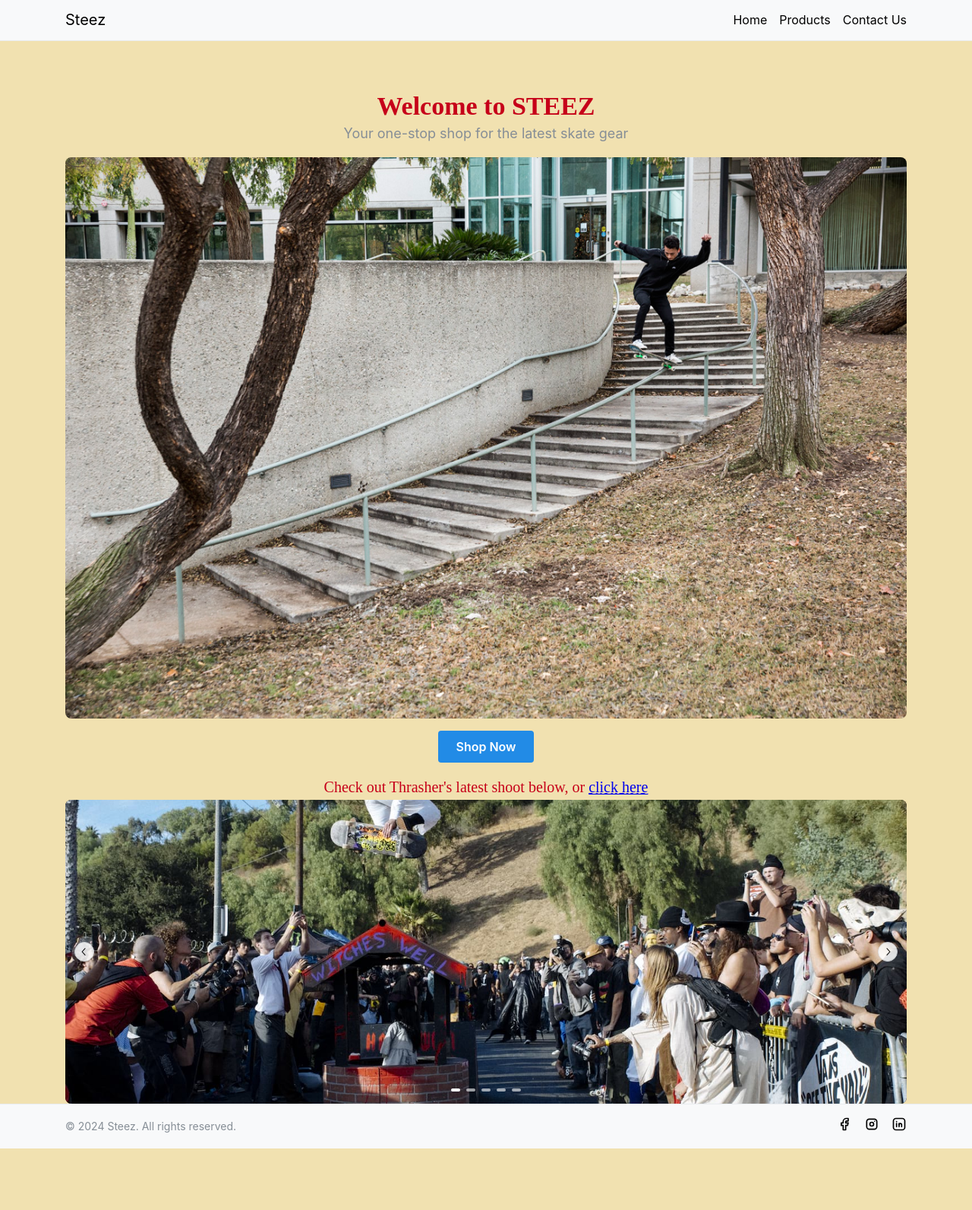
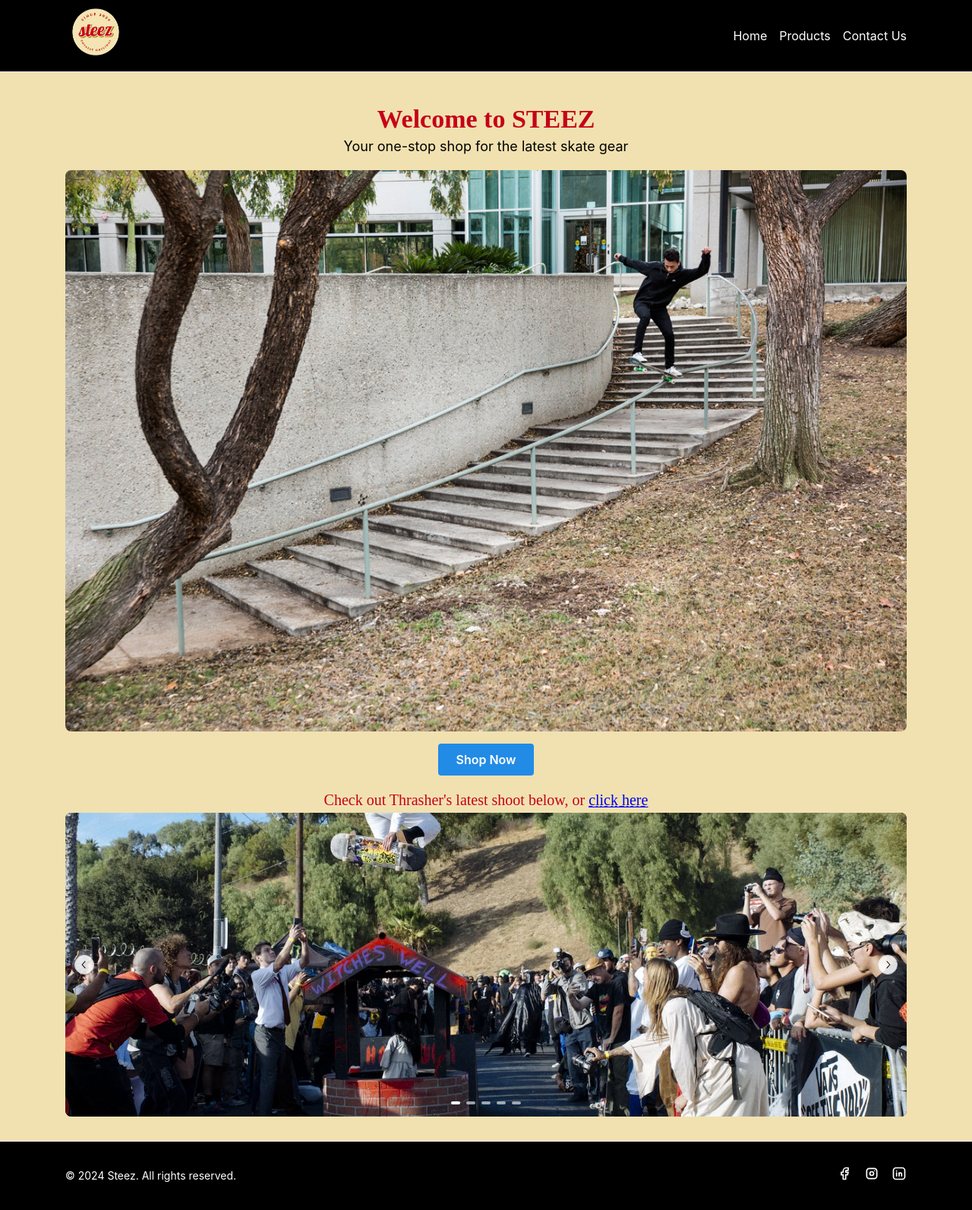
Before and after one commit to efr-en/Ecommercev2R2H, a React (Vite) app: page / in a window 1280 px wide. Shown: the whole page at 76% size. Before the commit the page ends 1512 px from the top, so only its background shows below. Built offline with nearby package versions, Linux system fonts and the light colour scheme; a web font is replaced by a local one.

Commit message:
Doing more css and styling tweaks across the entire site. Added my steez logo from my other site.

```diff
--- a/src/components/Footer.jsx
+++ b/src/components/Footer.jsx
@@ -3,23 +3,23 @@
 
 const FooterComponent = () => {
     return (
-    <div style={{ backgroundColor: "#f8f9fa", padding: "1rem 0", borderTop: "1px solid #e9ecef" }}>
+    <div style={{ backgroundColor: "black", padding: "2rem 0", borderTop: "1px solid #e9ecef", marginTop: "2rem" }}>
     <Container size="lg">
       <Flex justify="space-between" align="center">
         {/* Copyright Text */}
-        <Text size="sm" color="dimmed">
+        <Text size="sm" color="white">
           © 2024 Steez. All rights reserved.
         </Text>
 
         {/* Social Media Links */}
         <Group spacing="sm">
-          <Anchor href="https://facebook.com" target="_blank" style={{ color: "inherit" }}>
+          <Anchor href="https://www.facebook.com/efren.laris.1?mibextid=LQQJ4d" target="_blank" style={{ color: "white" }}>
             <IconBrandFacebook size={20} />
           </Anchor>
-          <Anchor href="https://instagram.com" target="_blank" style={{ color: "inherit" }}>
+          <Anchor href="https://www.instagram.com/youbuiltlikeafart" target="_blank" style={{ color: "white" }}>
             <IconBrandInstagram size={20} />
           </Anchor>
-          <Anchor href="https://linkedin.com" target="_blank" style={{ color: "inherit" }}>
+          <Anchor href="https://www.linkedin.com/in/efren-laris-5605a7312" target="_blank" style={{ color: "white" }}>
             <IconBrandLinkedin size={20} />
           </Anchor>
         </Group>
--- a/src/components/HomeHero.jsx
+++ b/src/components/HomeHero.jsx
@@ -6,7 +6,7 @@
   return (
     <>
       {/* First text */}
-      <Text align="center" size="lg" color="dimmed" mb="md">
+      <Text align="center" size="lg" color="black" mb="md">
         Your one-stop shop for the latest skate gear
       </Text>
 
--- a/src/components/Navbar.jsx
+++ b/src/components/Navbar.jsx
@@ -7,35 +7,37 @@
     const isMobile = useMediaQuery("(max-width: 768px)");
 
     return (
-        <div style={{ backgroundColor: "#f8f9fa", borderBottom: "1px solid #e9ecef", padding: "10px 0" }}>
+        <div style={{ backgroundColor: "black", borderBottom: "1px solid #e9ecef", padding: "10px 0" }}>
         <Container size="lg">
         <Flex justify="space-between" align="center">
+
           {/* Logo */}
             <Text
             component={Link}
             to="/"
             weight={700}
             size="xl"
-            style={{ textDecoration: "none", color: "black" }}
+            style={{ textDecoration: "none", color: "white" }}
             >
-            Steez
+            <img className="nav-logo" src="/logo2.png"></img>
             </Text>
 
           {/* Navigation Links */}
             {isMobile ? (
             // Mobile View: Burger menu
             <Burger opened={opened} onClick={toggle} size="sm"
+            style={{ color: "white"}}
             />
             ) : (
             // Desktop View: Full navigation links
             <Group spacing="xl">
-              <Link to="/" style={{ textDecoration: "none", color: "black", fontSize: "1rem" }}>
+                <Link to="/" style={{ textDecoration: "none", color: "white", fontSize: "1rem" }}>
                     Home
                 </Link>
-              <Link to="/products" style={{ textDecoration: "none", color: "black", fontSize: "1rem" }}>
+                <Link to="/products" style={{ textDecoration: "none", color: "white", fontSize: "1rem" }}>
                     Products
                 </Link>
-              <Link to="/contact" style={{ textDecoration: "none", color: "black", fontSize: "1rem" }}>
+                <Link to="/contact" style={{ textDecoration: "none", color: "white", fontSize: "1rem" }}>
                     Contact Us
                 </Link>
             </Group>
--- a/src/index.css
+++ b/src/index.css
@@ -15,6 +15,15 @@
 
 .home-carousel {
   background-color: black;
+}
+
+.nav-logo {
+  height: 4rem;
+  width: 5rem;
+}
+
+.product-image {
+  object-fit: cover;
 }
 /* :root {
   font-family: Inter, system-ui, Avenir, Helvetica, Arial, sans-serif;
--- a/src/pages/Contact.jsx
+++ b/src/pages/Contact.jsx
@@ -37,6 +37,10 @@
 
     // The form's visual layout
     return (
+        <>
+        <Text>
+        Hello
+    </Text>
         <Container className="contact-form" size="sm" style={{ marginTop: "2rem" }}>
             <Title align="Center" order={1} style={{ marginBottom: "2rem" }}>
                 Contact Us
@@ -77,7 +81,9 @@
                     {successMessage}
                 </Text>
             )}
+
         </Container>
+        </>
     );
 };
 
--- a/src/pages/Home.jsx
+++ b/src/pages/Home.jsx
@@ -14,7 +14,7 @@
     };
 
     return (
-        <Container size="lg" style={{ marginTop: "4rem" }}>
+        <Container size="lg" style={{ marginTop: "2.5rem" }}>
             <Title className="home-steez" align="center" order={1}>
                 Welcome to STEEZ
             </Title>
--- a/src/pages/Products.jsx
+++ b/src/pages/Products.jsx
@@ -47,10 +47,10 @@
             {/* Products Card Grid */}
             <Grid>
                 {products.map((product) => (
-                    <Grid.Col key={product.id} span={4}>
-                        <Card shadow="sm" padding="lg" radius="md" withBorder>
-                            <Card.Section>
-                                <Image src={product.image} alt={product.title} height={400} />
+                    <Grid.Col key={product.id} span={6}>
+                        <Card shadow="md" padding="xl" radius="lg" withBorder>
+                            <Card.Section className='product-image'>
+                                <Image src={product.image} alt={product.title} height={600} style={{ objectFit: "contain"}} />
                             </Card.Section>
 
                             <Text weight={500} size="lg" style={{ marginBottom: "1rem" }}>
```
Also changed, not shown: public/logo2.png (added). Lines whose indentation alone changed are shown as unchanged.
